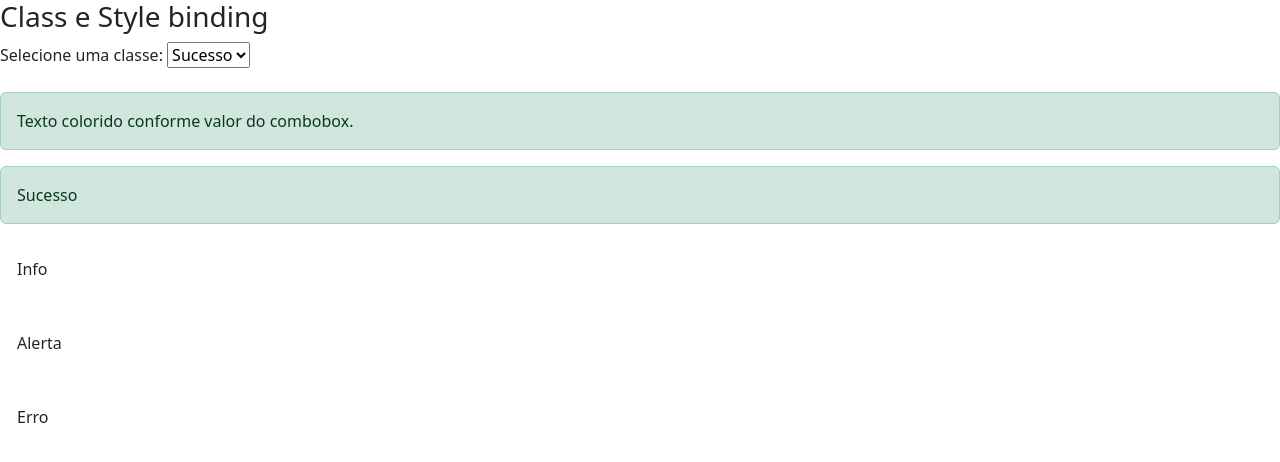
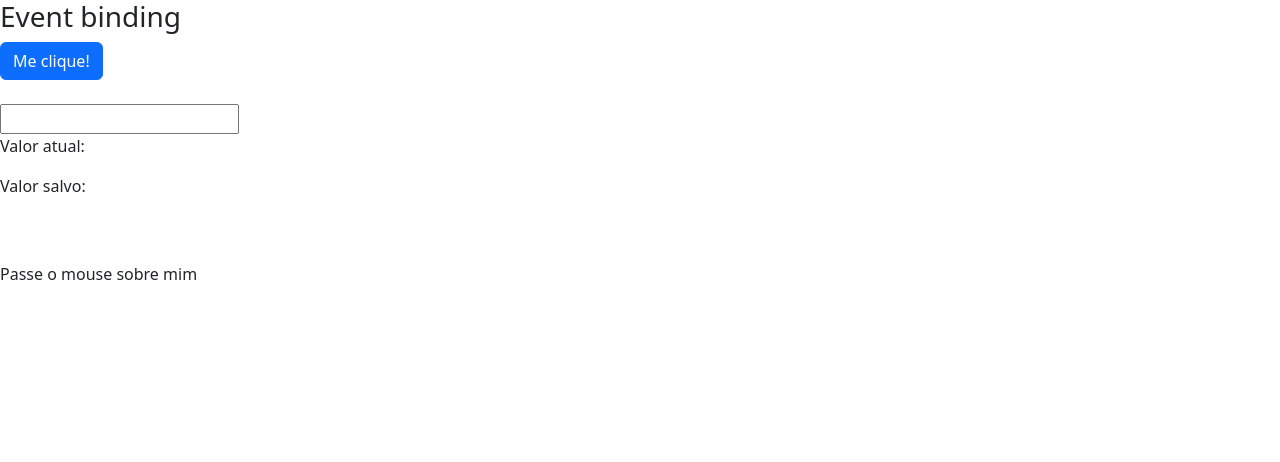
Before and after one commit to MatheusMeloN/Angular---Data-Binding, an Angular app: page / in a window 1280 px wide. Shown: the top 462 px of the page. Built offline with nearby package versions, Linux system fonts and the light colour scheme.

Commit message:
Aula - Event binding

```diff
--- a/src/app/data-binding/data-binding.html
+++ b/src/app/data-binding/data-binding.html
@@ -1,7 +1,8 @@
+@if(false){
 <section class="property-binding">
 
   <!-- Interpolation / Interpolação -->
-  <!--
+
   <article>
     <h3>Interpolation / Interpolação</h3>
     <p>String renderizada com interpolação: {{ url }}</p>
@@ -15,7 +16,7 @@
     <img [src]="urlImagem">
     <img bind-src="urlImagem">
   </article>
-  -->
+
 
   <!-- Class e style binding-->
   <article>
@@ -61,3 +62,36 @@
 
 
 </section>
+}
+
+<!--Event Binding-->
+<section class="event-binding">
+  <article>
+    <h3>Event binding</h3>
+    <div>
+      <button (click)="botaoClicado()" class="btn btn-primary">
+        Me clique!
+      </button>
+
+      <br><br>
+
+      <input type="text"
+        (keyup)="onKeyUp($event)"
+        (keyup.enter)="salvarValor(campoImput.value)"
+        (blur)="salvarValor(campoImput.value)"
+        #campoImput>
+
+      <p>Valor atual: {{ valorAtual }}</p>
+      <p>Valor salvo: {{ valorSalvo }}</p>
+
+      <br><br>
+
+      <span (mouseover)="onMouseOverOut()"
+        (mouseout)="onMouseOverOut()"
+        [class.highlight]="isMouseOver">
+        Passe o mouse sobre mim</span>
+
+    </div>
+  </article>
+
+</section>
--- a/src/app/data-binding/data-binding.scss
+++ b/src/app/data-binding/data-binding.scss
@@ -0,0 +1,4 @@
+.highlight{
+  background-color: yellow;
+  font-weight: bold;
+}
--- a/src/app/data-binding/data-binding.ts
+++ b/src/app/data-binding/data-binding.ts
@@ -8,10 +8,16 @@
 })
 
 export class DataBinding {
+[x: string]: any;
 
   url: string = 'http://loiane.com';
   cursoAngular: boolean = true;
   urlImagem = 'https://picsum.photos/500/300'
+
+  valorAtual: string = '';
+  valorSalvo: string = '';
+
+  isMouseOver: boolean = false;
 
   getValor(){
     return 1;
@@ -21,4 +27,21 @@
     return true;
   }
 
+  botaoClicado(){
+    alert('Botão clicado!');
+  }
+
+  onKeyUp(evento: KeyboardEvent){
+    this.valorAtual = (<HTMLInputElement>evento.target).value;
+
+  }
+
+  salvarValor(valor: any){
+    this.valorSalvo = valor;
+  }
+
+  onMouseOverOut(){
+    this.isMouseOver = !this.isMouseOver;
+  }
+
 }
```
